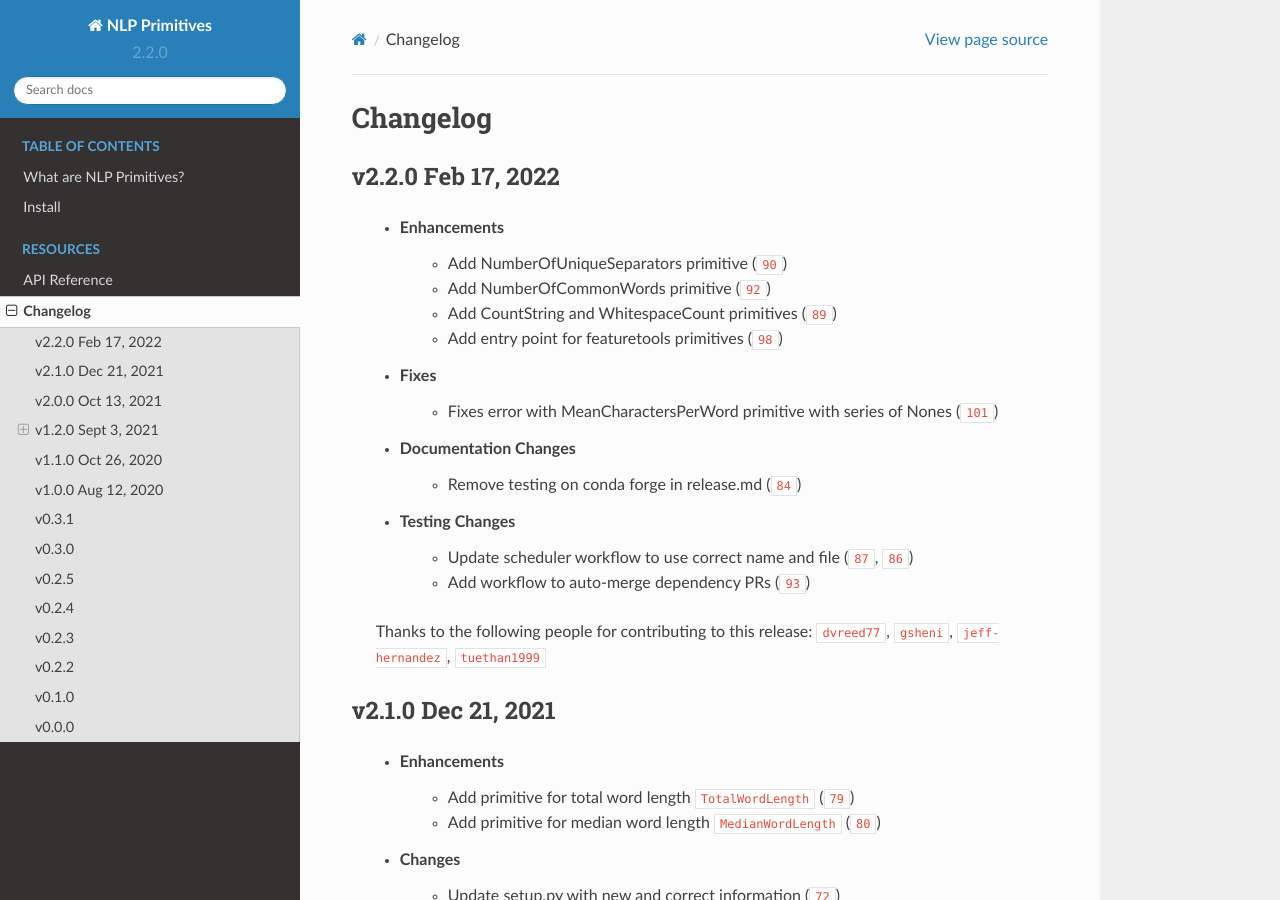
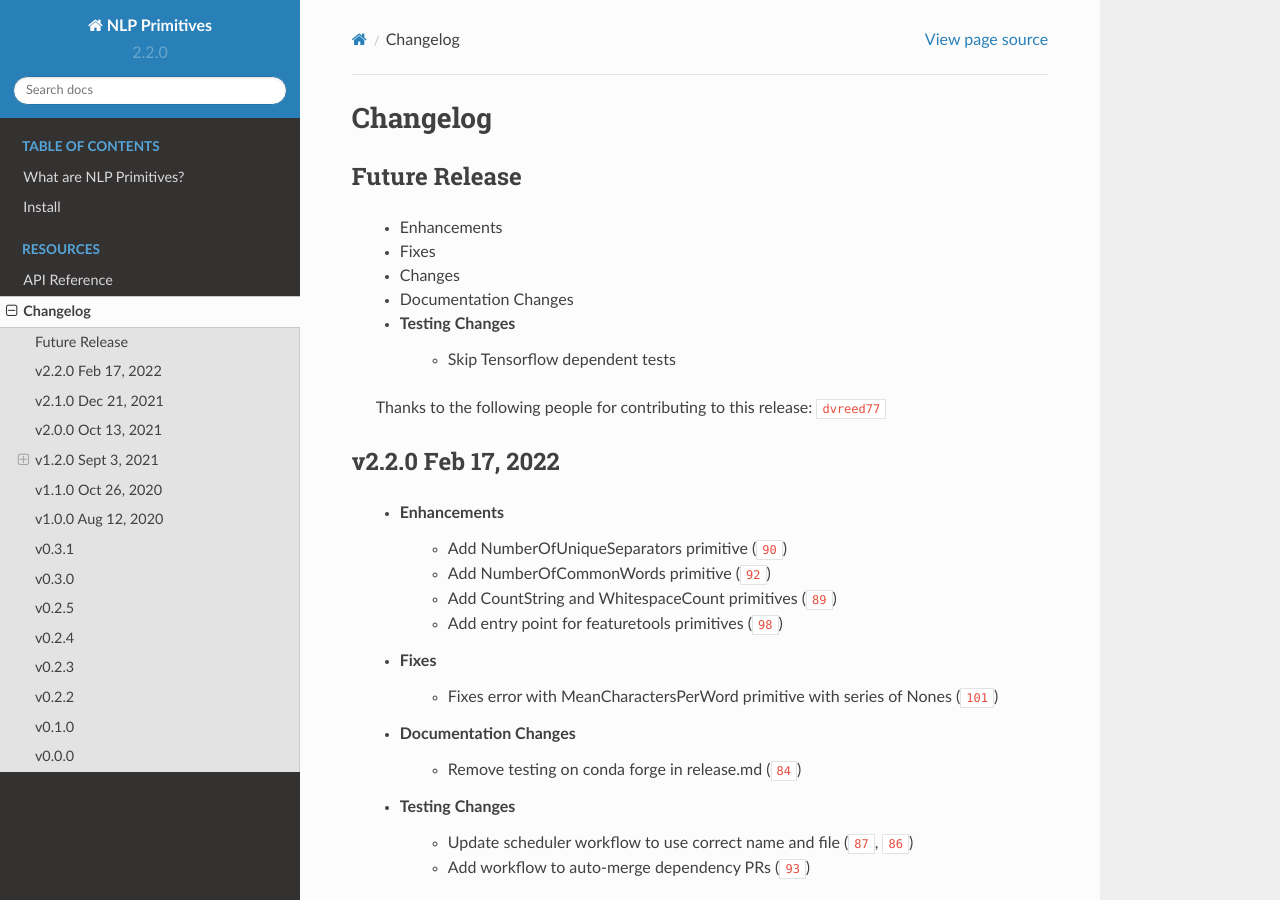
Before and after one commit to alteryx/nlp_primitives, a Sphinx documentation site: the page built from docs/source/changelog.rst, in a window 1280 px wide and 900 px high. Built offline with Sphinx 7.4.7 and the Read the Docs theme 2.0.0, drawn with Linux system fonts in a browser that asks for light colours; cross-references to code outside the pages are shown as plain code.

Commit message:
updated release notes

```diff
--- a/docs/source/changelog.rst
+++ b/docs/source/changelog.rst
@@ -2,15 +2,17 @@
 Changelog
 =========
 
-.. Future Release
-      ==============
-        * Enhancements
-        * Fixes
-        * Changes
-        * Documentation Changes
-        * Testing Changes
+Future Release
+==============
+    * Enhancements
+    * Fixes
+    * Changes
+    * Documentation Changes
+    * Testing Changes
+        * Skip Tensorflow dependent tests
 
-    .. Thanks to the following people for contributing to this release:
+    Thanks to the following people for contributing to this release:
+    :user:`dvreed77`
 
 v2.2.0 Feb 17, 2022
 ===================
```
